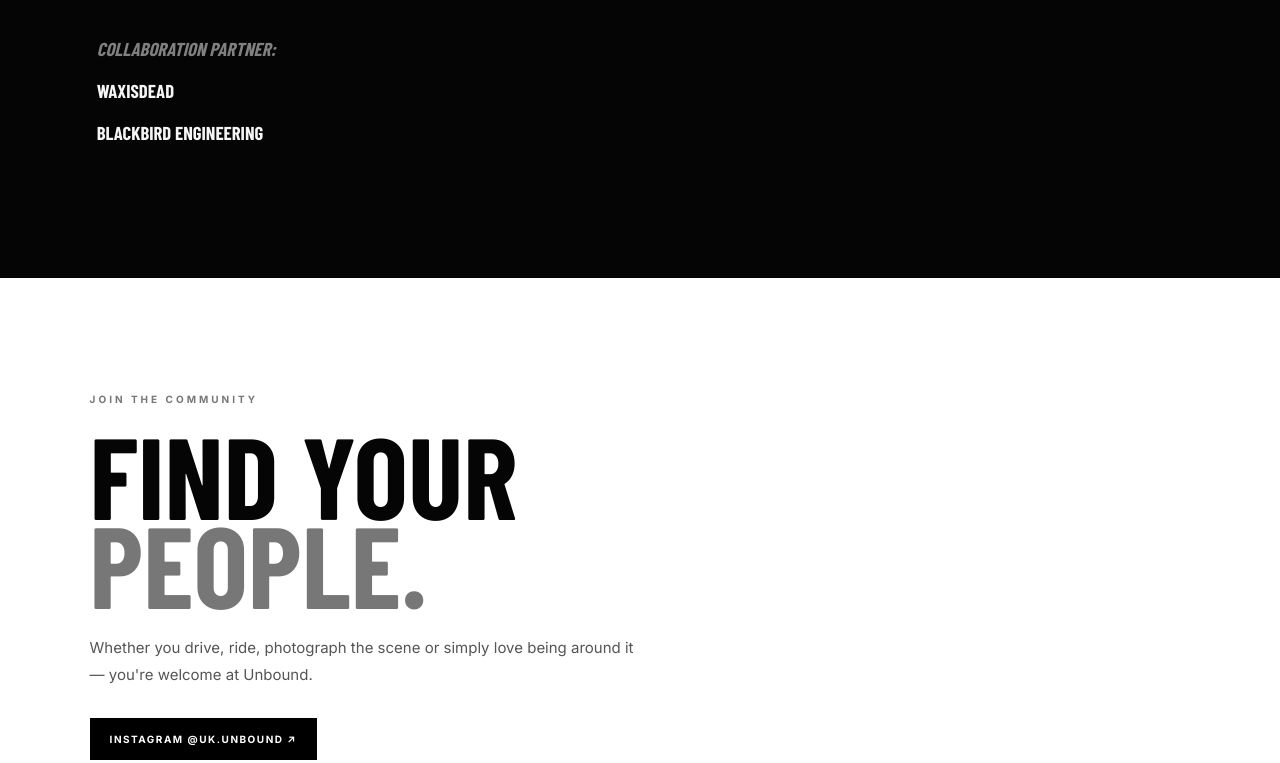
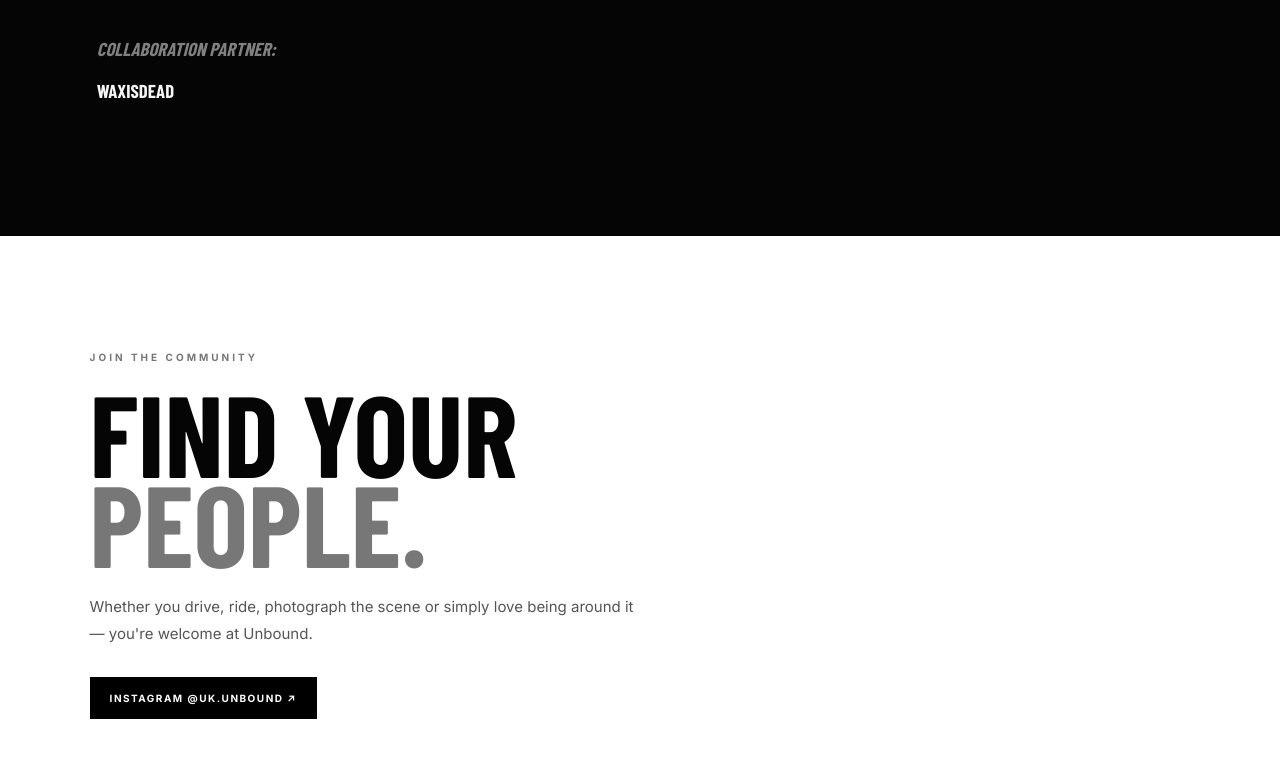
Before and after one commit to alexsaxo2310-tech/unbound-car-community, a plain HTML site: page index.html in a window 1280 px wide. Shown: the part 2437-3200 px from the top of the page. Drawn offline with nearby package versions, Linux system fonts and the light colour scheme; a web font is replaced by a local one.

Commit message:
Update index.html

```diff
--- a/index.html
+++ b/index.html
@@ -98,7 +98,7 @@
 
 <section class="sponsors section" id="sponsors">
   <div class="section-head"><div><h2>OUR<br><em>PARTNERS.</em></h2><p>Unbound also works with other communities to bring bigger experiences to our members. Click on their names to visit their Instagram pages.</p></div></div>
-    <div><h3><em><p style="color: grey;">COLLABORATION PARTNER:</p></em></h3><h3><a href="https://www.instagram.com/waxisdead/" target="_blank" rel="noopener noreferrer">WAXISDEAD</a></h3><h3><a href="https://www.instagram.com/blackbird_engineering/" target="_blank" rel="noopener noreferrer">BLACKBIRD ENGINEERING</a></h3>
+    <div><h3><em><p style="color: grey;">COLLABORATION PARTNER:</p></em></h3><h3><a href="https://www.instagram.com/waxisdead/" target="_blank" rel="noopener noreferrer">WAXISDEAD</a></h3>
   </div>
 </section>
 
```
